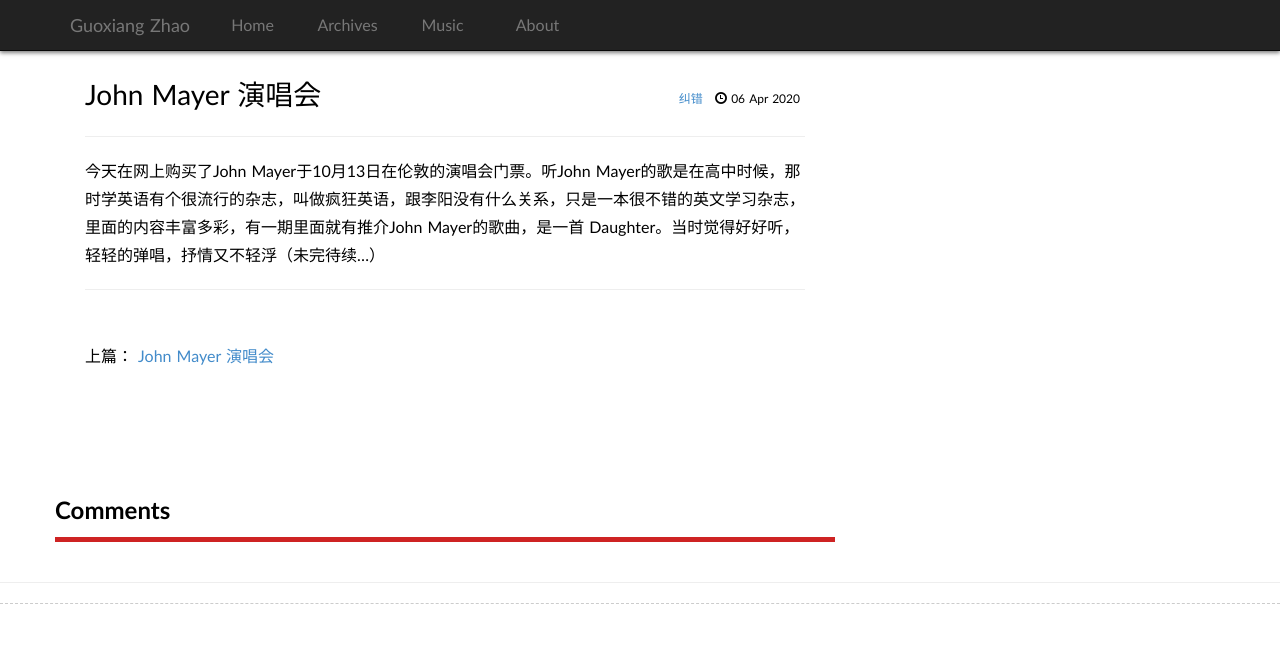
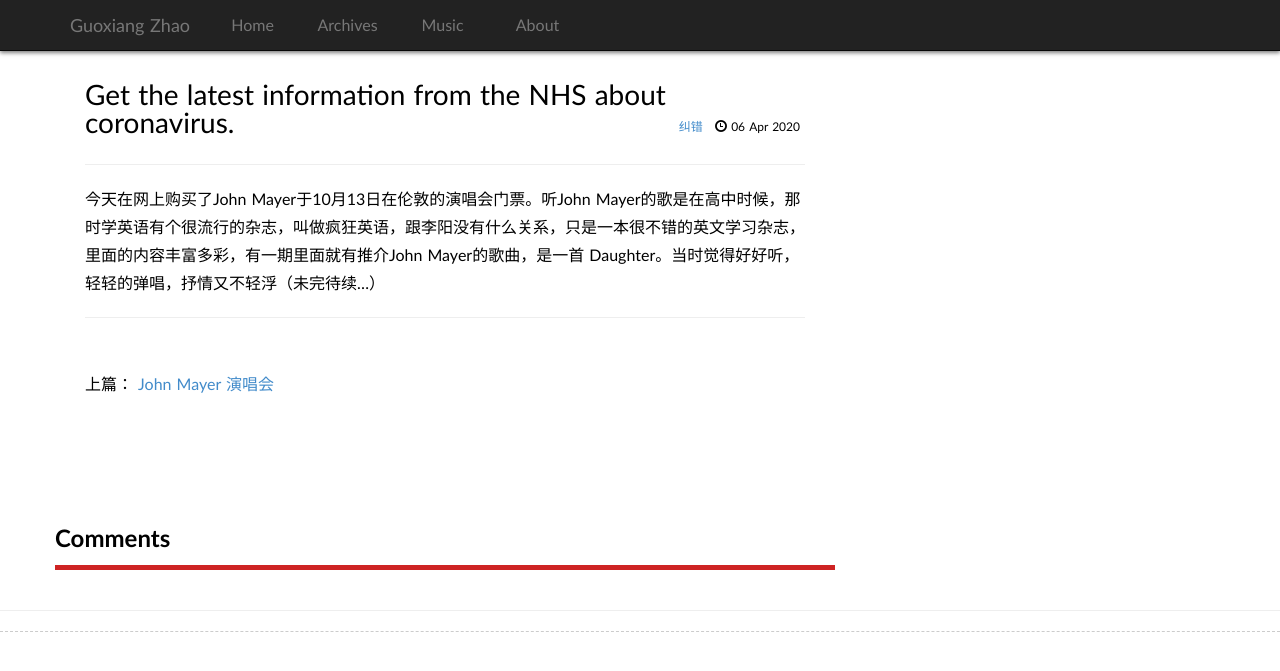
Before and after one commit to guoxiangzhao/guoxiangzhao.github.io, a Jekyll site: the page built from _posts/2020-04-06-Get-the-latest-information-from-the-NHS-about-coronavirus.md, in a window 1280 px wide. Shown: the top 671 px of the page. Built offline with Jekyll 4.4.1, drawn with Linux system fonts in a browser that asks for light colours; some web fonts are replaced; comment, search, counter and statistics services are not loaded.

Commit message:
Update 2020-04-06-Get-the-latest-information-from-the-NHS-about-coronavirus.md

```diff
--- a/_posts/2020-04-06-Get-the-latest-information-from-the-NHS-about-coronavirus.md
+++ b/_posts/2020-04-06-Get-the-latest-information-from-the-NHS-about-coronavirus.md
@@ -1,9 +1,9 @@
 ---
 layout: post
-title: John Mayer 演唱会
-keywords: John Mayer, concert
+title: Get the latest information from the NHS about coronavirus.
+keywords: Queen's address, Covid2019, Boris Johnson
 category : Life
-tags : [John Mayer,London]
+tags : [Queen's address,Covid2019,Boris Johnson]
 ---
 
 今天在网上购买了John Mayer于10月13日在伦敦的演唱会门票。听John Mayer的歌是在高中时候，那时学英语有个很流行的杂志，叫做疯狂英语，跟李阳没有什么关系，只是一本很不错的英文学习杂志，里面的内容丰富多彩，有一期里面就有推介John Mayer的歌曲，是一首 Daughter。当时觉得好好听，轻轻的弹唱，抒情又不轻浮（未完待续...）
```
